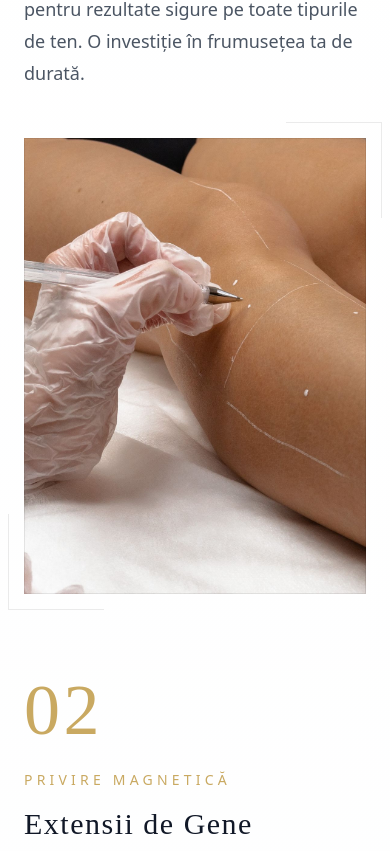
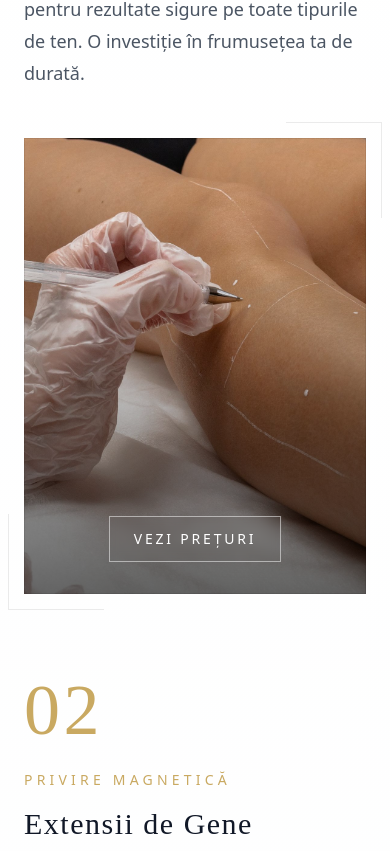
Before and after one commit to andreitufa/raffaella-beauty-website, a React (Vite) app: page / in a window 390 px wide. Shown: the part 1433-2284 px from the top of the page. Built offline with nearby package versions, Linux system fonts and the light colour scheme; a web font is replaced by a local one.

Commit message:
Fix mobile: Show 'Vezi PreÈ›uri' button automatically on mobile, keep hover on desktop

```diff
--- a/components/Services.tsx
+++ b/components/Services.tsx
@@ -104,7 +104,7 @@ export function Services() {
                   />
 
                   {/* Elegant Overlay with "Vezi Prețuri" */}
-                  <div className="absolute inset-0 bg-gradient-to-t from-black/60 via-black/20 to-transparent opacity-0 group-hover:opacity-100 transition-opacity duration-500 flex items-end justify-center pb-8">
+                  <div className="absolute inset-0 bg-gradient-to-t from-black/60 via-black/20 to-transparent opacity-100 md:opacity-0 md:group-hover:opacity-100 transition-opacity duration-500 flex items-end justify-center pb-8">
                     <span className="text-white text-sm tracking-[0.2em] uppercase border border-white/50 px-6 py-3 backdrop-blur-sm">
                       Vezi Prețuri
                     </span>
```
